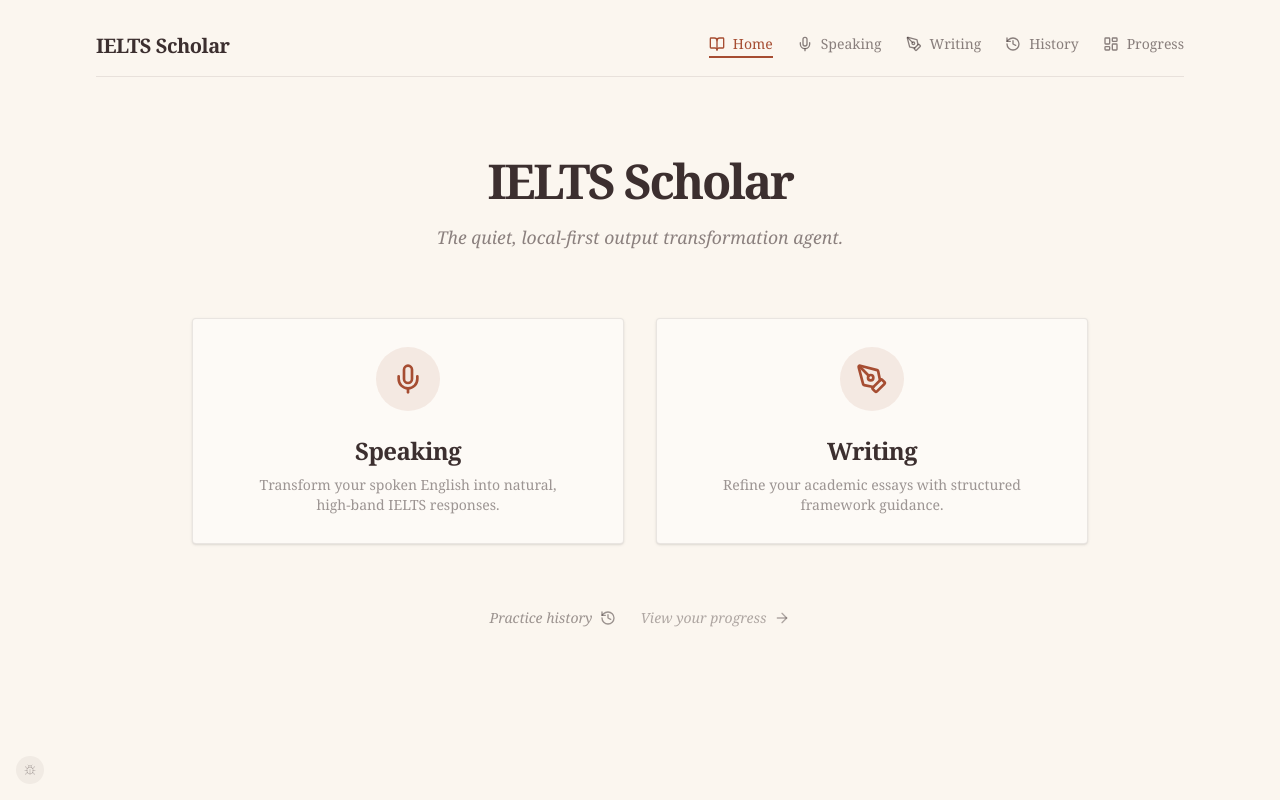
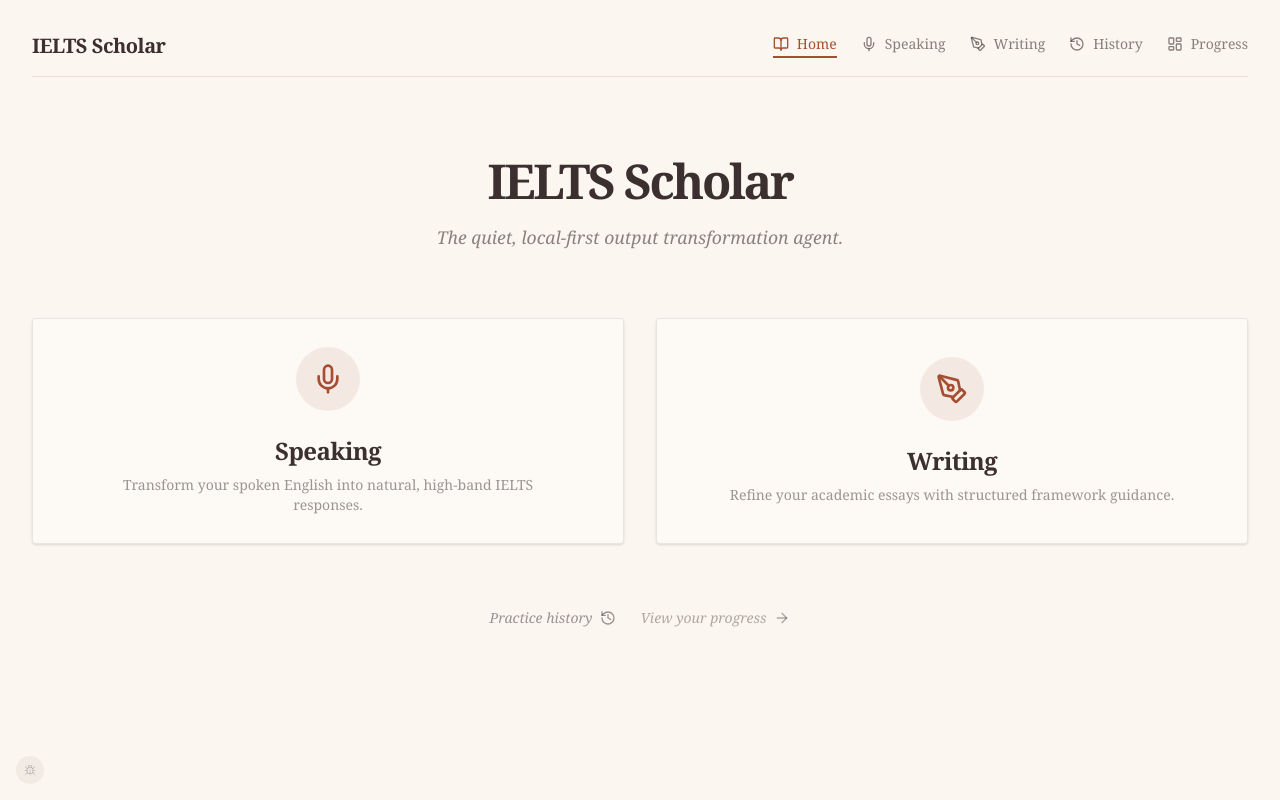
Before and after one commit to Gzh123123123456/ielts-scholar, a React (Vite) app: page / in a window 1280 px wide. Built offline with nearby package versions, Linux system fonts and the light colour scheme.

Commit message:
Normalize landing page layout width

```diff
--- a/src/index.css
+++ b/src/index.css
@@ -82,6 +82,11 @@
   @apply w-full mx-auto space-y-8;
 }
 
+.landing-workspace {
+  @apply w-full mx-auto;
+  max-width: 84rem;
+}
+
 .reading-comfort {
   @apply text-base leading-8;
 }
--- a/src/pages/Home.tsx
+++ b/src/pages/Home.tsx
@@ -7,8 +7,9 @@ import { Mic, PenTool, ArrowRight, History } from 'lucide-react';
 
 export default function Home() {
   return (
-    <PageShell size="medium">
+    <PageShell size="wide">
       <TopBar />
+      <div className="landing-workspace">
         <div className="text-center mb-16 mt-8">
           <h1 className="text-5xl mb-4 text-paper-ink tracking-tighter">IELTS Scholar</h1>
           <p className="text-paper-ink-muted italic font-serif opacity-70">
@@ -16,7 +17,7 @@ export default function Home() {
           </p>
         </div>
 
-      <div className="grid md:grid-cols-2 gap-8 max-w-4xl mx-auto w-full">
+        <div className="grid md:grid-cols-2 gap-8 w-full">
           <Link to="/speaking" className="group">
             <PaperCard className="h-full hover:border-accent-terracotta/40 hover:bg-paper-50/80 transition-all cursor-pointer flex flex-col items-center justify-center py-12 text-center">
               <div className="w-16 h-16 rounded-full bg-accent-terracotta/10 flex items-center justify-center mb-6 text-accent-terracotta group-hover:scale-110 transition-transform">
@@ -50,6 +51,7 @@ export default function Home() {
             View your progress <ArrowRight className="w-4 h-4 group-hover:translate-x-1 transition-transform" />
           </Link>
         </div>
+      </div>
     </PageShell>
   );
 }
--- a/src/pages/Speaking.tsx
+++ b/src/pages/Speaking.tsx
@@ -8,9 +8,10 @@ import { History, PlayCircle } from 'lucide-react';
 
 export default function Speaking() {
   return (
-    <PageShell size="medium">
+    <PageShell size="wide">
       <TopBar />
 
+      <div className="landing-workspace">
         <div className="grid md:grid-cols-2 gap-8 mb-12">
           <section>
             <div className="flex items-center justify-between mb-4">
@@ -78,6 +79,7 @@ export default function Speaking() {
             Open practice history <History className="w-4 h-4" />
           </Link>
         </div>
+      </div>
     </PageShell>
   );
 }
--- a/src/pages/Writing.tsx
+++ b/src/pages/Writing.tsx
@@ -7,8 +7,9 @@ import { History } from 'lucide-react';
 
 export default function Writing() {
   return (
-    <PageShell size="medium">
+    <PageShell size="wide">
       <TopBar />
+      <div className="landing-workspace">
         <div className="grid md:grid-cols-2 gap-8">
           <section>
             <h2 className="text-xl font-serif mb-4">Writing Modules</h2>
@@ -54,6 +55,7 @@ export default function Writing() {
             Open practice history <History className="w-4 h-4" />
           </Link>
         </div>
+      </div>
     </PageShell>
   );
 }
```
Lines whose indentation alone changed are shown as unchanged.
